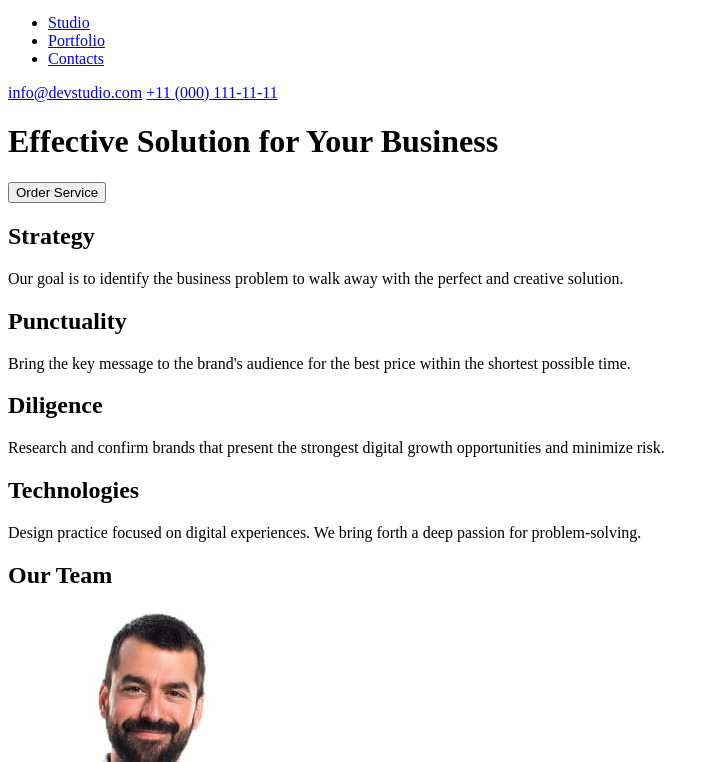
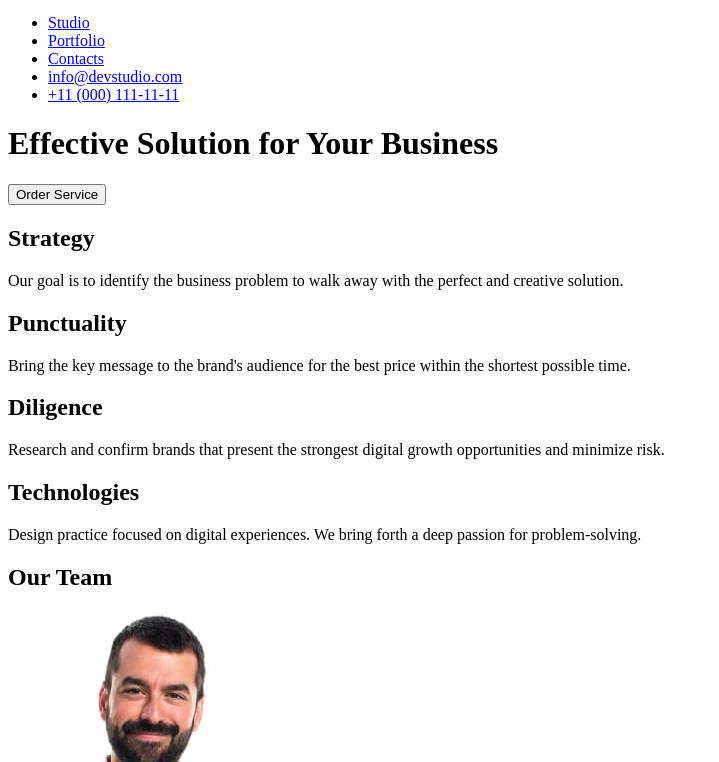
Before and after one commit to efronnik/goit-markup-hw-01, a plain HTML site: page index.html in a window 1280 px wide. Shown: the part 38-800 px from the top of the page, without its empty margins (0-719 px from the left). Drawn offline with Linux system fonts and the light colour scheme.

Commit message:
Update index.html

```diff
--- a/index.html
+++ b/index.html
@@ -22,11 +22,9 @@
                 <li>
                     <a href="index.html">Contacts</a>
                 </li>
+                <li><a href="mailto:info@devstudio.com">info@devstudio.com</a></li>
+                <li><a href="tel:+11 (000) 111-11-11">+11 (000) 111-11-11</a></li>
             </ul>
-            <adress>
-                <a href="mailto:info@devstudio.com">info@devstudio.com</a>
-                <a href="tel:+11 (000) 111-11-11">+11 (000) 111-11-11</a>
-            </adress>
         </nav>
     </header>
     <main>
```
